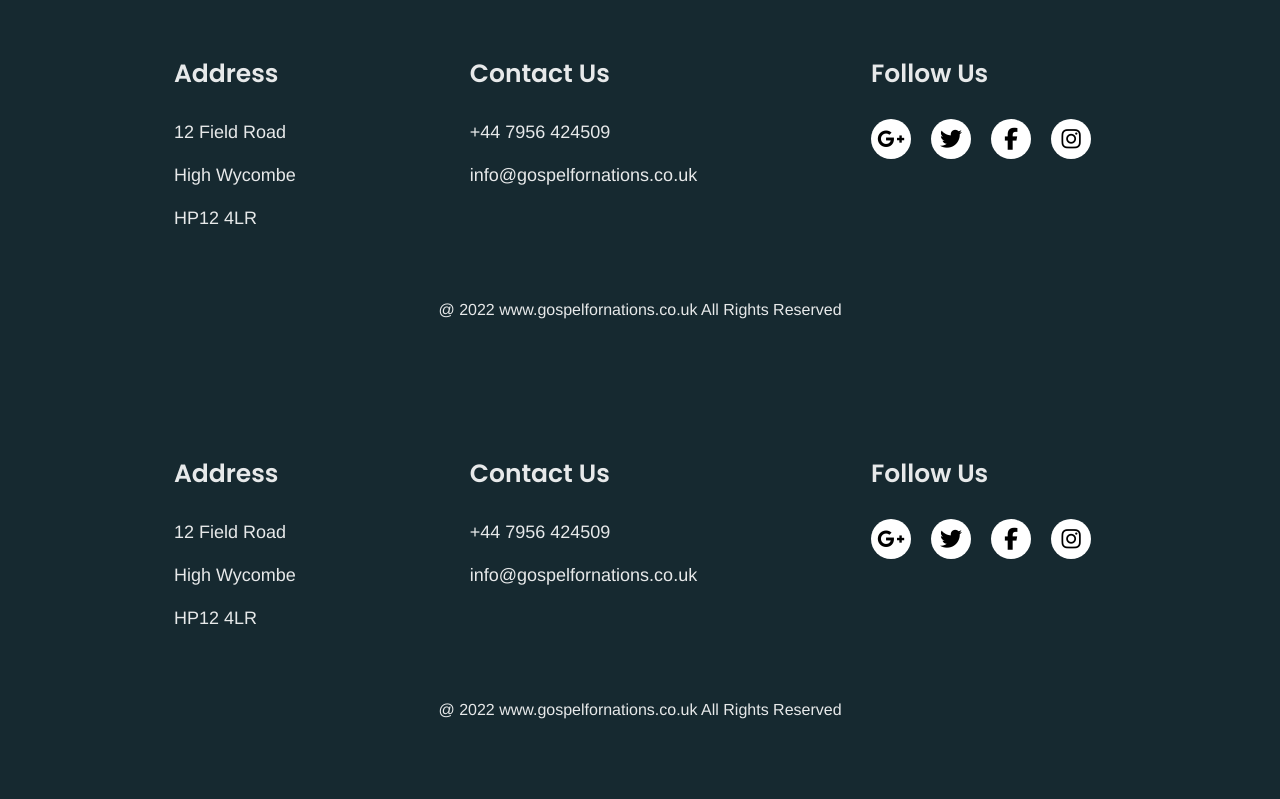
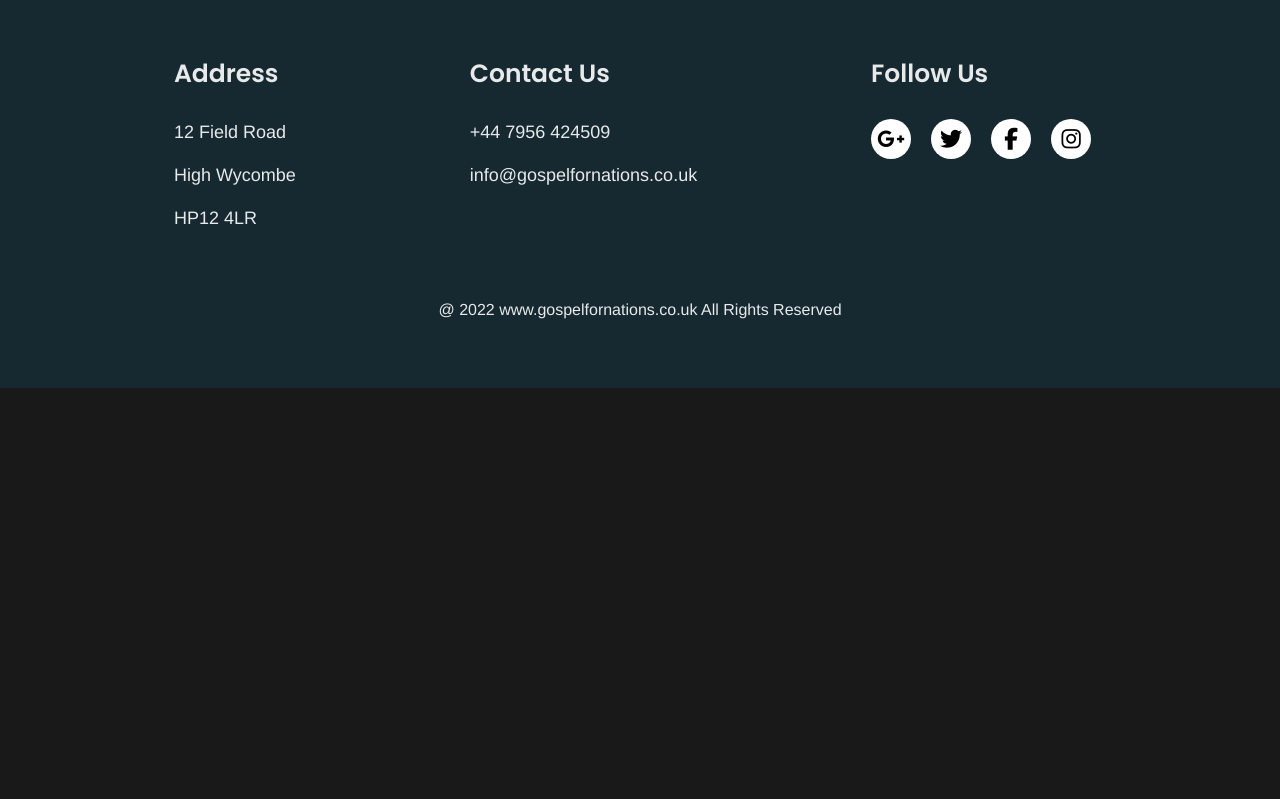
Before and after one commit to vishnuprasad404/gospelfornation, a Django app: page /event/details?id=4 in a window 1280 px wide. Shown: the part 1004-1803 px from the top of the page. After the commit the page ends 1392 px from the top, so only its background shows below. Run offline with Django 4.2, Linux system fonts and the light colour scheme; data comes from the database, SQL or seed files in the repository; some libraries are stand-ins or nearby versions.

Commit message:
home page updated

```diff
--- a/church/static/css/event-details.css
+++ b/church/static/css/event-details.css
@@ -112,11 +112,6 @@
   margin-right: 10px;
 }
 
-.footer {
-  width: 100%;
-  height: 400px;
-  background-color: #162930;
-}
 
 @media (max-width: 1200px) {
   .container,
--- a/home/templates/event-details.html
+++ b/home/templates/event-details.html
@@ -130,34 +130,7 @@
       </div>
     </section>
   </div>
-  <section class="footer">
-    <div class="footer-top">
-      <section class="address-section">
-        <h5>Address</h5>
-        <p class="small">12 Field Road 12 Field Road</p>
 
-        <p class="big">12 Field Road</p>
-        <p class="big">High Wycombe</p>
-        <p>HP12 4LR</p>
-      </section>
-      <section class="contact-section">
-        <h5>Contact Us</h5>
-        <p>+44 7956 424509</p>
-        <p>info@gospelfornations.co.uk</p>
-      </section>
-      <section class="follow-section">
-        <h5>Follow Us</h5>
-        <div class="icon-container">
-          <i class="fa-brands fa-google-plus-g"></i><i class="fa-brands fa-twitter" style="margin-left: 5px"></i><i
-            class="fa-brands fa-facebook-f" style="margin-left: 5px"></i>
-          <i class="fa-brands fa-instagram" style="margin-left: 5px"></i>
-        </div>
-      </section>
-    </div>
-    <div class="footer-bottom">
-      <p>@ 2022 www.gospelfornations.co.uk All Rights Reserved</p>
-    </div>
-  </section>
 
   <script src="https://cdn.jsdelivr.net/npm/jquery@3.5.1/dist/jquery.slim.min.js"></script>
   <script src="https://cdn.jsdelivr.net/npm/popper.js@1.16.1/dist/umd/popper.min.js"></script>
--- a/static/css/event-details.css
+++ b/static/css/event-details.css
@@ -112,11 +112,6 @@
   margin-right: 10px;
 }
 
-.footer {
-  width: 100%;
-  height: 400px;
-  background-color: #162930;
-}
 
 @media (max-width: 1200px) {
   .container,
```
Also changed, not shown: home/templates/home.html (+9 -2 lines).
